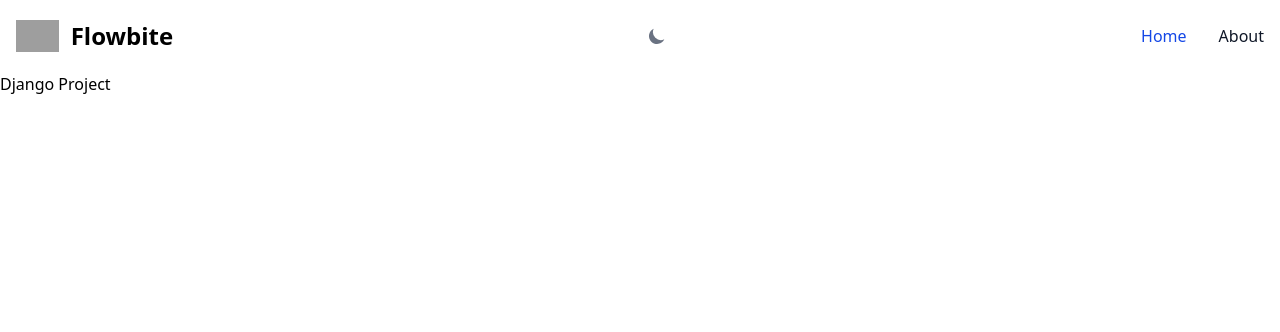
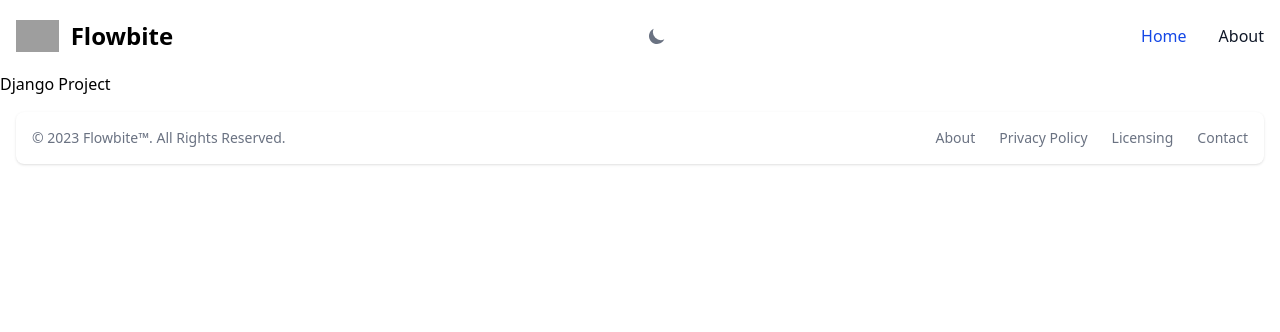
Before and after one commit to franklinhurtado89-code/mediadownloader, a Django app: page / in a window 1280 px wide. Shown: the top 332 px of the page. Run offline with Django 5.2, Linux system fonts and the light colour scheme; grey boxes are pictures that could not be loaded.

Commit message:
feat(footer): add footer component

```diff
--- a/static/src/css/output.css
+++ b/static/src/css/output.css
@@ -196,8 +196,17 @@
   .static {
     position: static;
   }
+  .m-4 {
+    margin: calc(var(--spacing) * 4);
+  }
   .mx-auto {
     margin-inline: auto;
+  }
+  .me-4 {
+    margin-inline-end: calc(var(--spacing) * 4);
+  }
+  .mt-3 {
+    margin-top: calc(var(--spacing) * 3);
   }
   .mt-4 {
     margin-top: calc(var(--spacing) * 4);
@@ -331,10 +340,21 @@
   .text-white {
     color: var(--color-white);
   }
+  .shadow-sm {
+    --tw-shadow: 0 1px 3px 0 var(--tw-shadow-color, rgb(0 0 0 / 0.1)), 0 1px 2px -1px var(--tw-shadow-color, rgb(0 0 0 / 0.1));
+    box-shadow: var(--tw-inset-shadow), var(--tw-inset-ring-shadow), var(--tw-ring-offset-shadow), var(--tw-ring-shadow), var(--tw-shadow);
+  }
   .hover\:bg-gray-100 {
     &:hover {
       @media (hover: hover) {
         background-color: var(--color-gray-100);
+      }
+    }
+  }
+  .hover\:underline {
+    &:hover {
+      @media (hover: hover) {
+        text-decoration-line: underline;
       }
     }
   }
@@ -361,6 +381,21 @@
       outline-style: none;
     }
   }
+  .sm\:mt-0 {
+    @media (width >= 40rem) {
+      margin-top: calc(var(--spacing) * 0);
+    }
+  }
+  .sm\:text-center {
+    @media (width >= 40rem) {
+      text-align: center;
+    }
+  }
+  .md\:me-6 {
+    @media (width >= 48rem) {
+      margin-inline-end: calc(var(--spacing) * 6);
+    }
+  }
   .md\:mt-0 {
     @media (width >= 48rem) {
       margin-top: calc(var(--spacing) * 0);
@@ -369,6 +404,11 @@
   .md\:block {
     @media (width >= 48rem) {
       display: block;
+    }
+  }
+  .md\:flex {
+    @media (width >= 48rem) {
+      display: flex;
     }
   }
   .md\:hidden {
@@ -384,6 +424,16 @@
   .md\:flex-row {
     @media (width >= 48rem) {
       flex-direction: row;
+    }
+  }
+  .md\:items-center {
+    @media (width >= 48rem) {
+      align-items: center;
+    }
+  }
+  .md\:justify-between {
+    @media (width >= 48rem) {
+      justify-content: space-between;
     }
   }
   .md\:space-x-8 {
--- a/templates/base.html
+++ b/templates/base.html
@@ -27,6 +27,7 @@
   <body class="bg-white dark:bg-gray-800">
     {% include "layout/navbar/navbar.html" %}
     <main>{% block content %}{% endblock content %}</main>
+    {% include "layout/footer/footer.html" %}
 
     <script src="{% static 'src/js/navbar-toggle.js' %}"></script>
     <script src="{% static 'src/js/theme-toggle.js' %}"></script>
--- /dev/null
+++ b/templates/layout/footer/footer.html
@@ -0,0 +1,46 @@
+<footer class="bg-white rounded-lg shadow-sm m-4 dark:bg-gray-800">
+  <div
+    class="w-full mx-auto max-w-7xl p-4 md:flex md:items-center md:justify-between"
+  >
+    <span class="text-sm text-gray-500 sm:text-center dark:text-gray-400"
+      >© 2023
+      <a
+        href="https://flowbite.com/"
+        class="hover:underline"
+        >Flowbite™</a
+      >. All Rights Reserved.
+    </span>
+    <ul
+      class="flex flex-wrap items-center mt-3 text-sm font-medium text-gray-500 dark:text-gray-400 sm:mt-0"
+    >
+      <li>
+        <a
+          href="#"
+          class="hover:underline me-4 md:me-6"
+          >About</a
+        >
+      </li>
+      <li>
+        <a
+          href="#"
+          class="hover:underline me-4 md:me-6"
+          >Privacy Policy</a
+        >
+      </li>
+      <li>
+        <a
+          href="#"
+          class="hover:underline me-4 md:me-6"
+          >Licensing</a
+        >
+      </li>
+      <li>
+        <a
+          href="#"
+          class="hover:underline"
+          >Contact</a
+        >
+      </li>
+    </ul>
+  </div>
+</footer>
```
